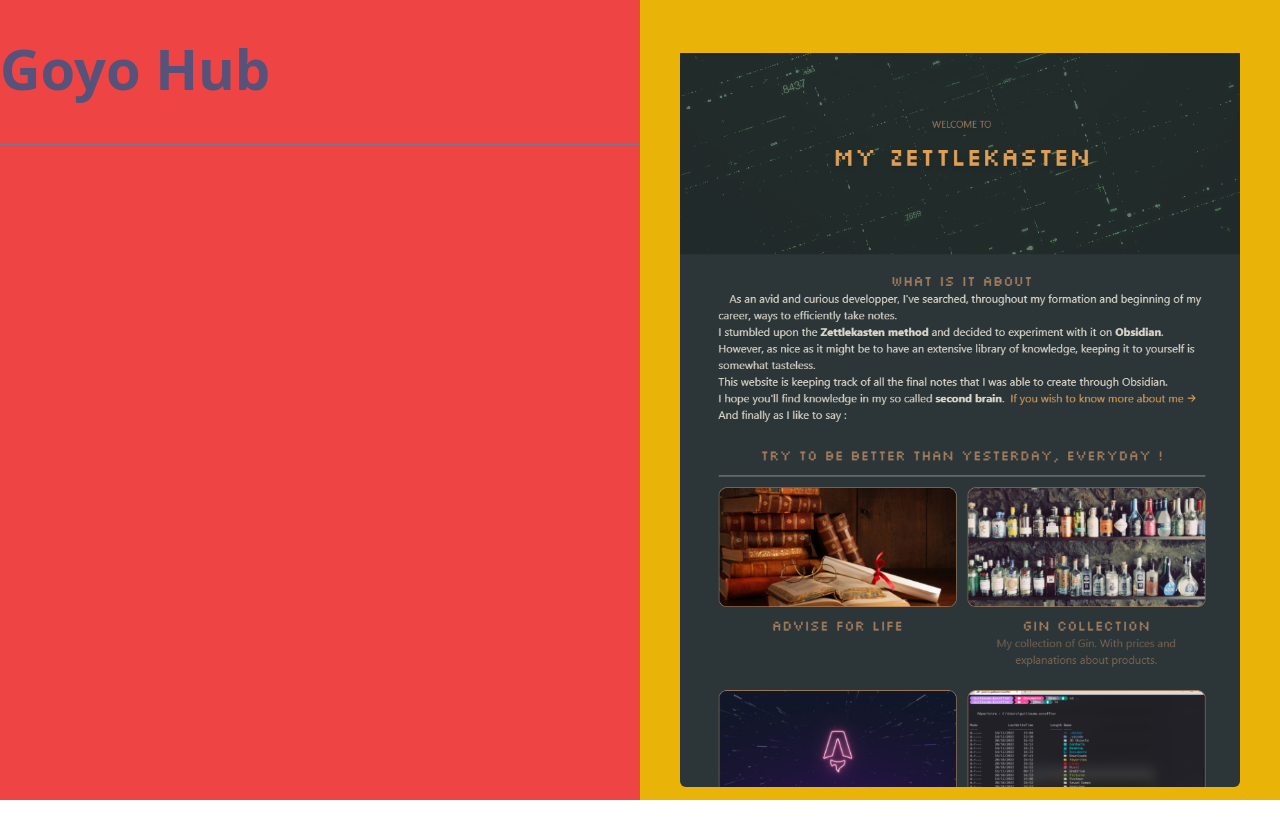
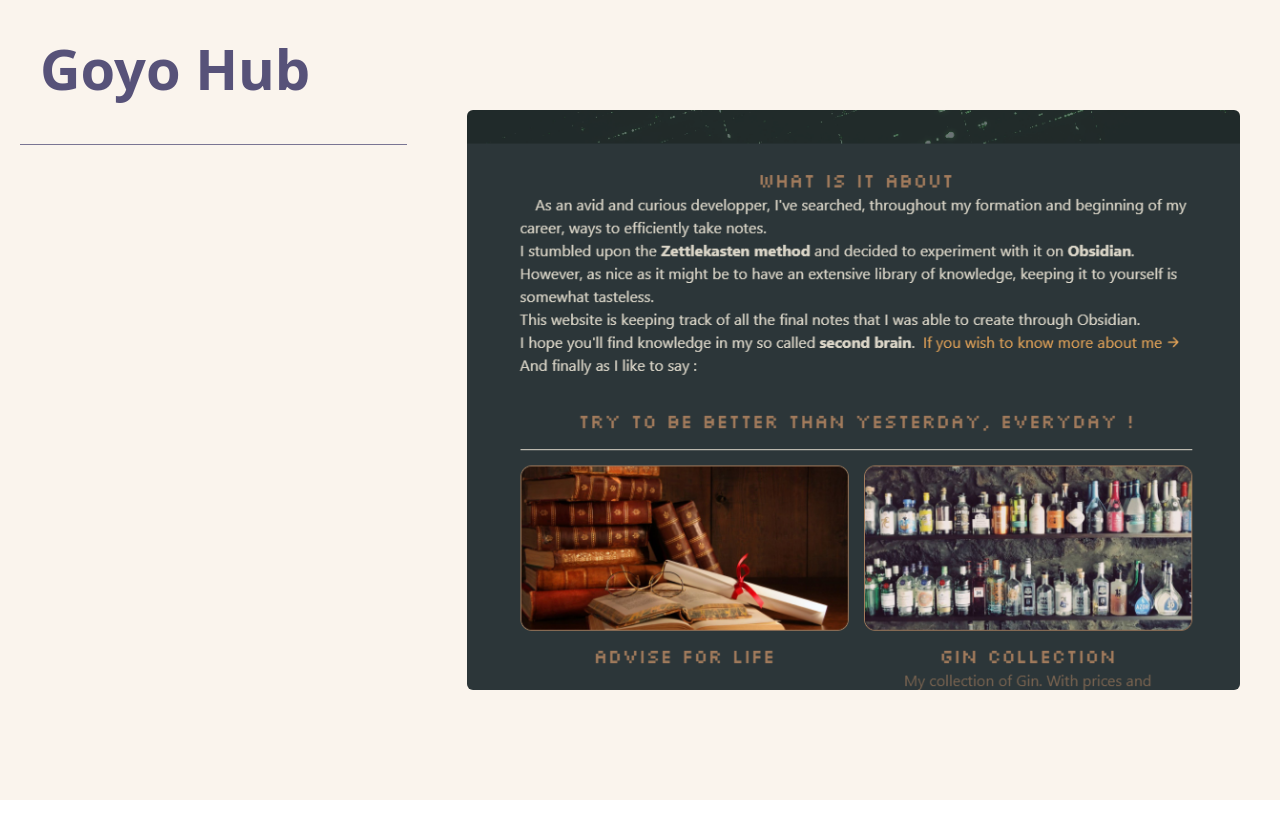
Before and after one commit to GoyoStach/Education, a Next.js app: page / in a window 1280 px wide. After the commit the page ends 800 px from the top, so only its background shows below. Built offline with nearby package versions, Linux system fonts and the light colour scheme; what tailwindcss-radix would draw is missing.

Commit message:
Advancements

```diff
--- a/src/pages/index.tsx
+++ b/src/pages/index.tsx
@@ -47,20 +47,20 @@
       </Head>
       <main
         className={clsx(
-          'flex h-screen flex-col items-center justify-center bg-rosePineDawn-base dark:bg-rosePineMoon-base',
-          'lg:flex lg:flex-row lg:items-start lg:justify-start',
+          'flex h-screen w-screen flex-col items-center justify-center bg-rosePineDawn-base dark:bg-rosePineMoon-base',
+          'lg:grid lg:grid-cols-3 lg:items-start lg:justify-start',
         )}
       >
         <section
           className={clsx(
-            'prose prose-zinc flex h-full w-full flex-col bg-red-500 py-10 dark:prose-invert',
-            'lg:flex-1 lg:prose-xl ',
+            'prose prose-zinc flex flex-col items-center justify-center dark:prose-invert',
+            'lg:col-span-1 lg:h-full lg:w-full lg:items-start lg:justify-start lg:prose-xl',
           )}
         >
-          <h1 className=" text-rosePineDawn-text dark:text-rosePineMoon-text">
+          <h1 className="px-10 pt-10 text-rosePineDawn-text dark:text-rosePineMoon-text">
             Goyo Hub
           </h1>
-          <div className={clsx('hidden', 'lg:flex')}>
+          <div className={clsx('hidden', 'px-5 lg:flex lg:w-full')}>
             <Separator />
           </div>
         </section>
@@ -82,13 +82,13 @@
         </section>
         <section
           className={clsx(
-            'hidden lg:flex lg:flex-1',
-            'prose prose-xl prose-zinc h-full w-full items-center justify-center dark:prose-invert lg:bg-yellow-500  ',
+            'hidden lg:col-span-2 lg:flex',
+            'h-full w-full flex-grow-0 flex-col items-center justify-center p-10',
           )}
         >
           <AspectRatio
-            ratio={3 / 4}
-            className="m-10 overflow-hidden rounded-md"
+            ratio={4 / 3}
+            className=" overflow-hidden rounded-md"
           >
             <Image
               src="/obsidianToAstro.png"
```
